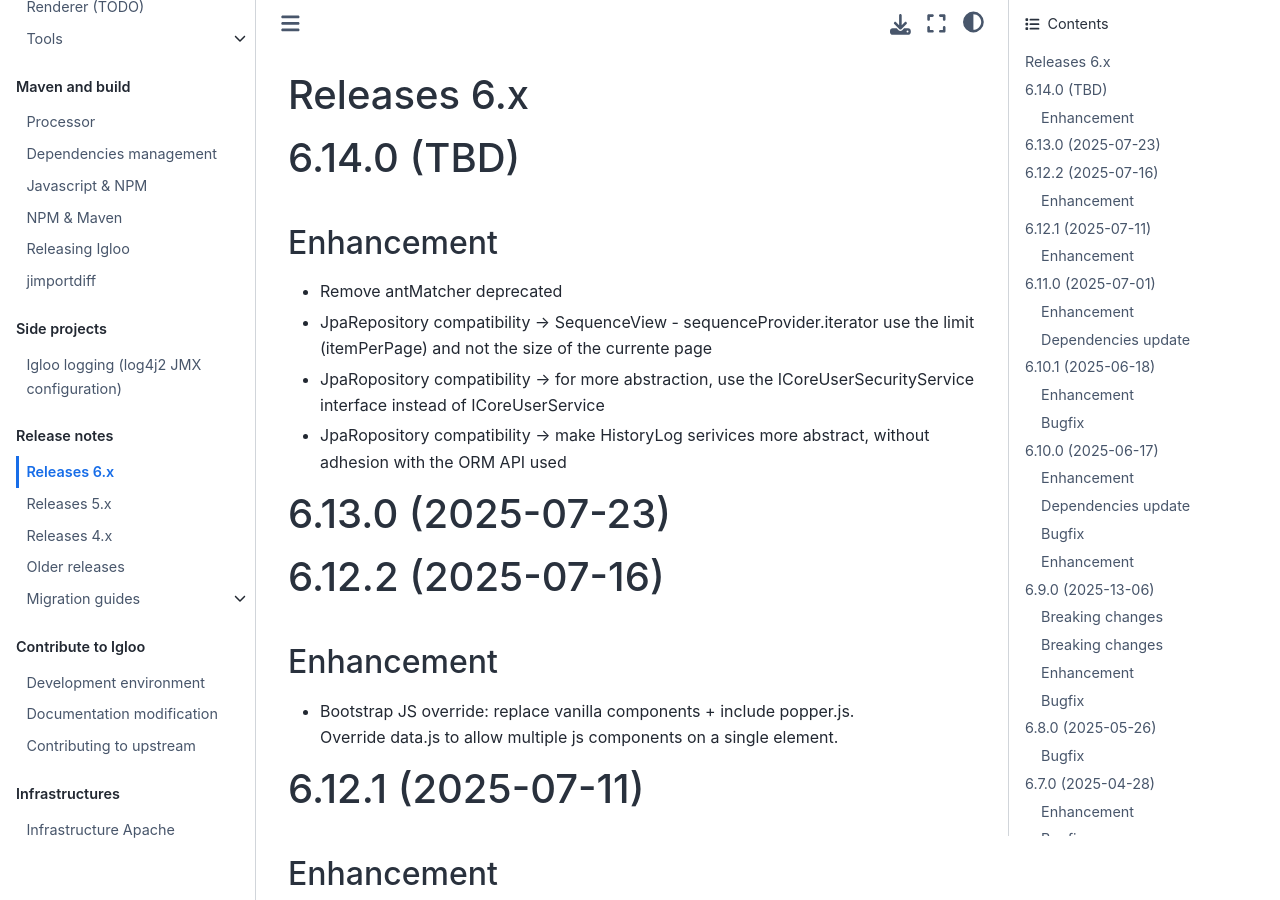
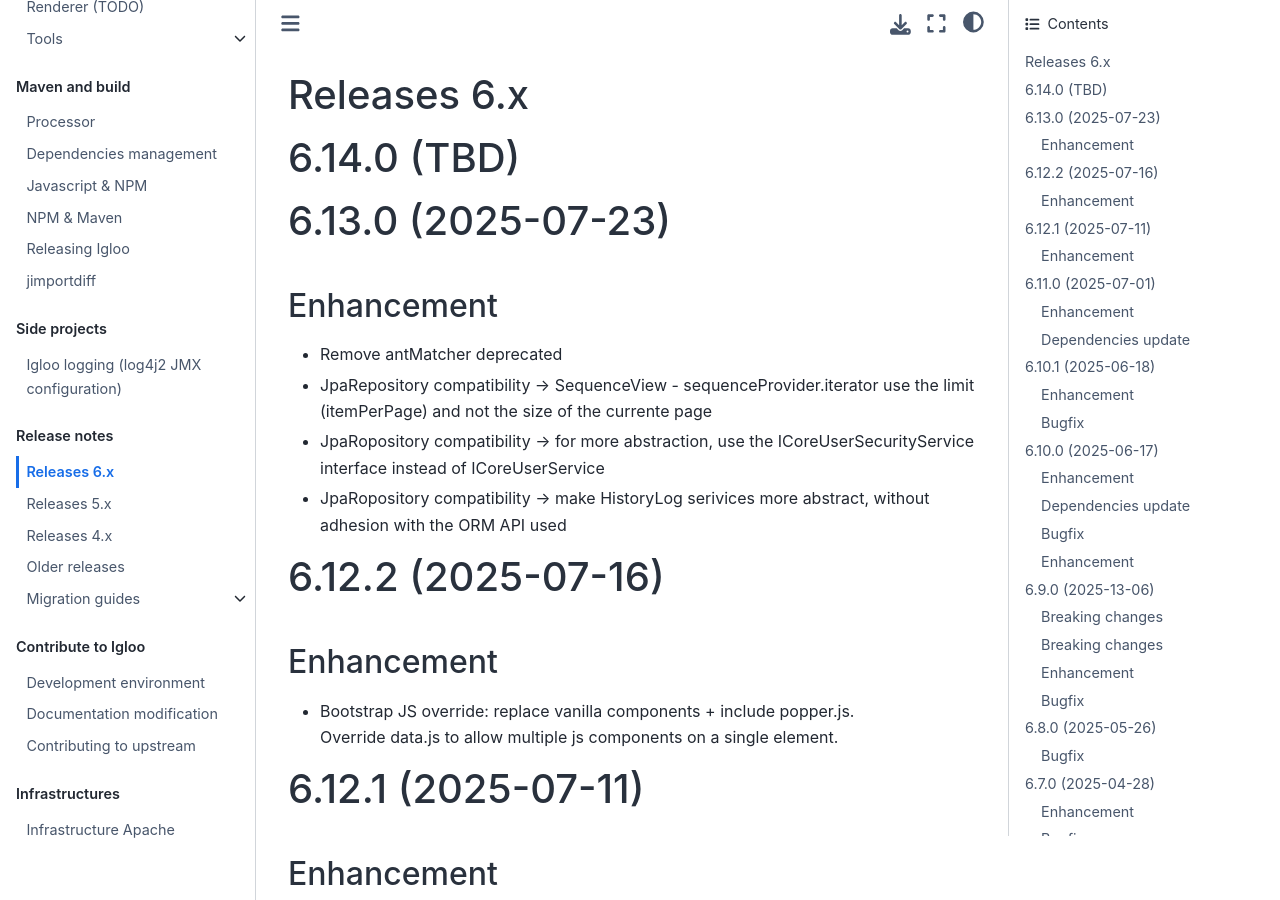
Before and after one commit to igloo-project/igloo-doc, a Sphinx documentation site: the page built from source/release-notes/releases-6.x.md, in a window 1280 px wide and 900 px high. Built offline with Sphinx 7.4.7 and the Sphinx Book theme 1.1.4, drawn with Linux system fonts in a browser that asks for light colours; some of the changed lines change nothing that is shown.

Commit message:
changelog 6.13.0

```diff
--- a/source/release-notes/releases-6.x.md
+++ b/source/release-notes/releases-6.x.md
@@ -1,6 +1,8 @@
 # Releases 6.x
 
 # 6.14.0 (TBD)
+
+# 6.13.0 (2025-07-23)
 
 ## Enhancement
 
@@ -8,8 +10,6 @@
 * JpaRepository compatibility -> SequenceView - sequenceProvider.iterator use the limit (itemPerPage) and not the size of the currente page
 * JpaRopository compatibility  -> for more abstraction, use the ICoreUserSecurityService interface instead of ICoreUserService
 * JpaRopository compatibility -> make HistoryLog serivices more abstract, without adhesion with the ORM API used
-
-# 6.13.0 (2025-07-23)
 
 # 6.12.2 (2025-07-16)
 
```
